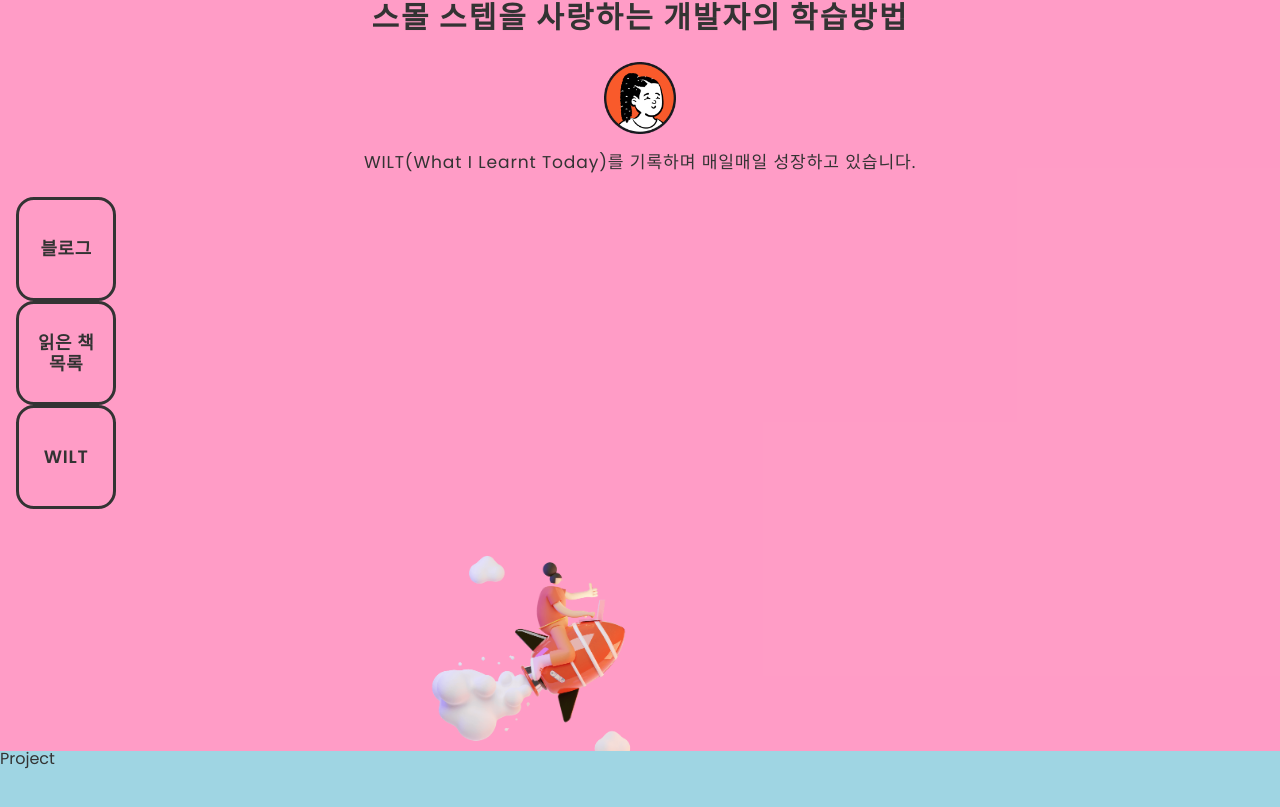
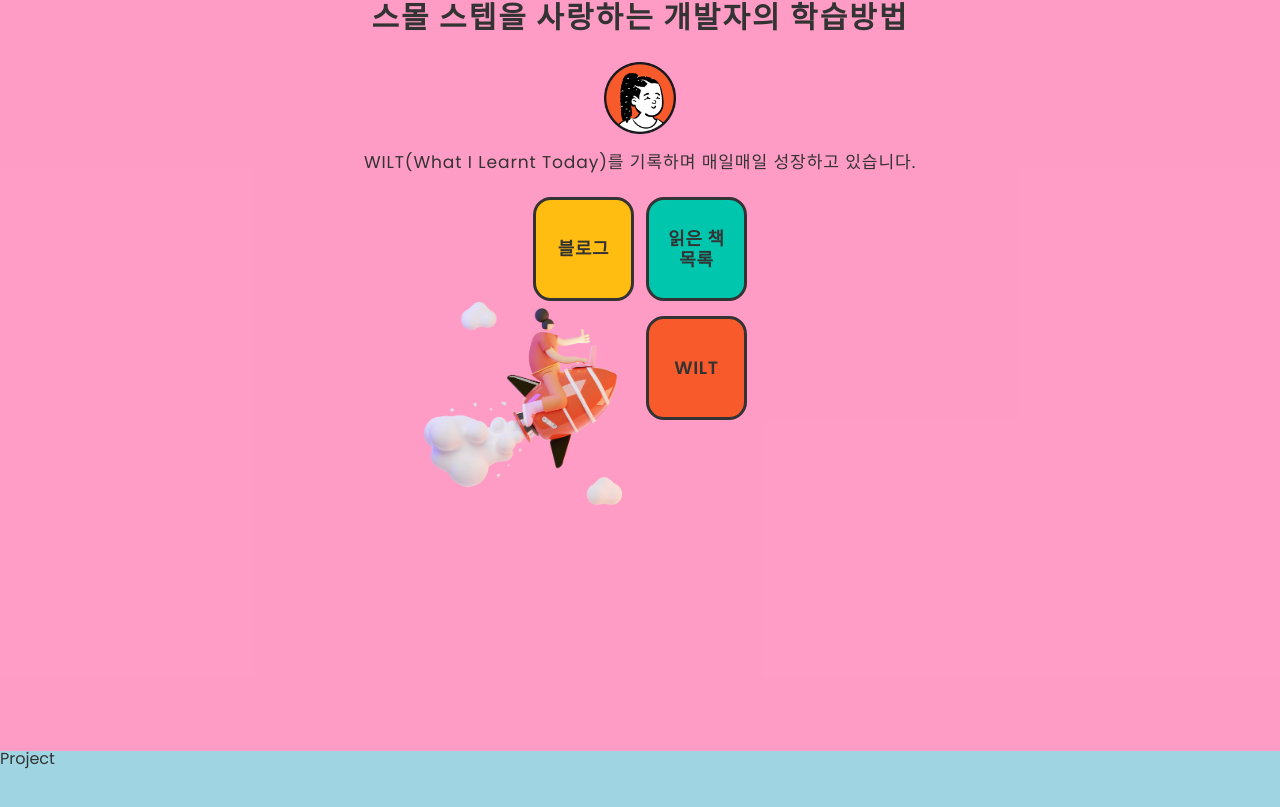
Before and after one commit to mmyeon/mmyeon-home, a React (Create React App) app: page / in a window 1280 px wide. Shown: the part 849-1656 px from the top of the page. Built offline with nearby package versions, Linux system fonts and the light colour scheme.

Commit message:
[feat] 블로그 외부 링크로 연결하기

```diff
--- a/src/components/Learning.js
+++ b/src/components/Learning.js
@@ -37,17 +37,49 @@ const LearningContainer = styled.div`
       }
     }
 
+    > .links {
+      max-width: 300px;
+      margin: 0 auto;
+      display: grid;
+      justify-items: center;
+      column-gap: 13px;
+      row-gap: 15px;
+      grid-template-columns: 100px 100px;
+      justify-content: center;
+
+      > .block:nth-child(3) {
+        grid-column: 2 / 2;
+        grid-row: 2 / 3;
+      }
+    }
+
     > .rocket-img {
       position: relative;
       width: 19em;
-      top: -1.2em;
-      left: -7em;
+      top: -11.5em;
+      left: -7.5em;
     }
   }
 `;
 
 const Learning = () => {
-  const linkList = ["블로그", "읽은 책 목록", "WILT"];
+  const linkList = [
+    {
+      title: "블로그",
+      url: "https://til.mmyeon.com/",
+      backgroundColor: `${COLORS.yellow}`,
+    },
+    {
+      title: "읽은 책 목록",
+      url: "https://til.mmyeon.com/",
+      backgroundColor: `${COLORS.lightGreen}`,
+    },
+    {
+      title: "WILT",
+      url: "https://til.mmyeon.com/",
+      backgroundColor: `${COLORS.orange}`,
+    },
+  ];
 
   return (
     <LearningContainer id="learning">
@@ -64,8 +96,14 @@ const Learning = () => {
           </span>
         </div>
         <div className="links">
-          {linkList.map((link) => (
-            <RoundedRectangle key={link} title={link} />
+          {linkList.map((item) => (
+            <RoundedRectangle
+              key={item.title}
+              title={item.title}
+              url={item.url}
+              backgroundColor={item.backgroundColor}
+              className="block"
+            />
           ))}
         </div>
         <img
```
